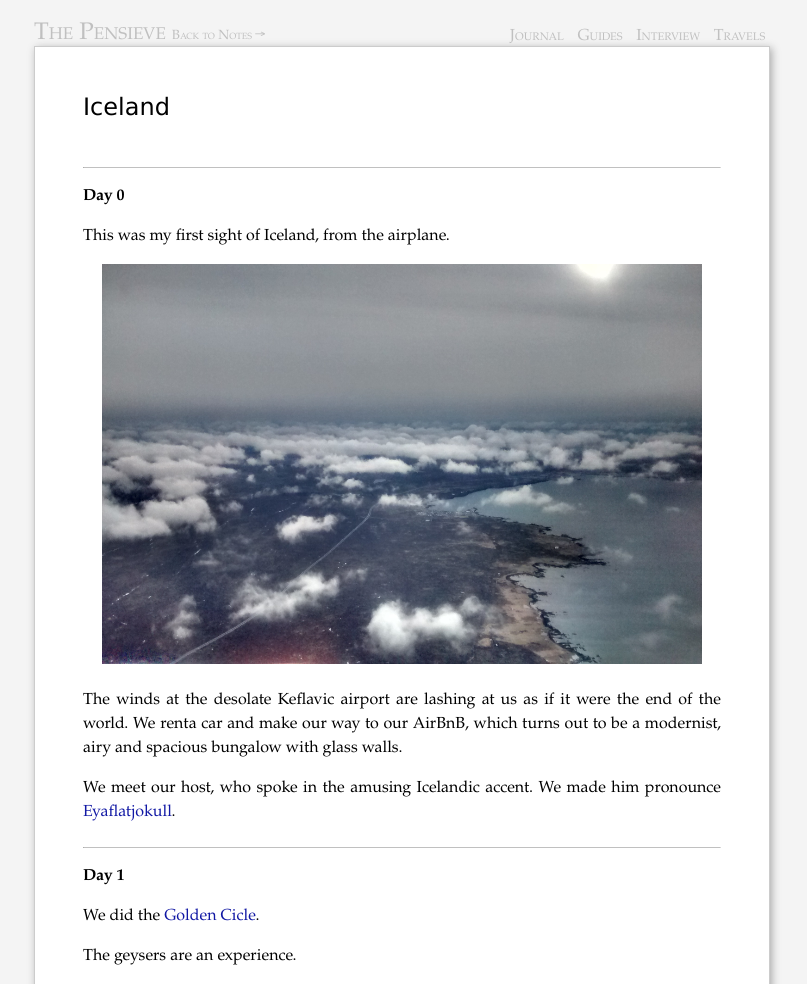
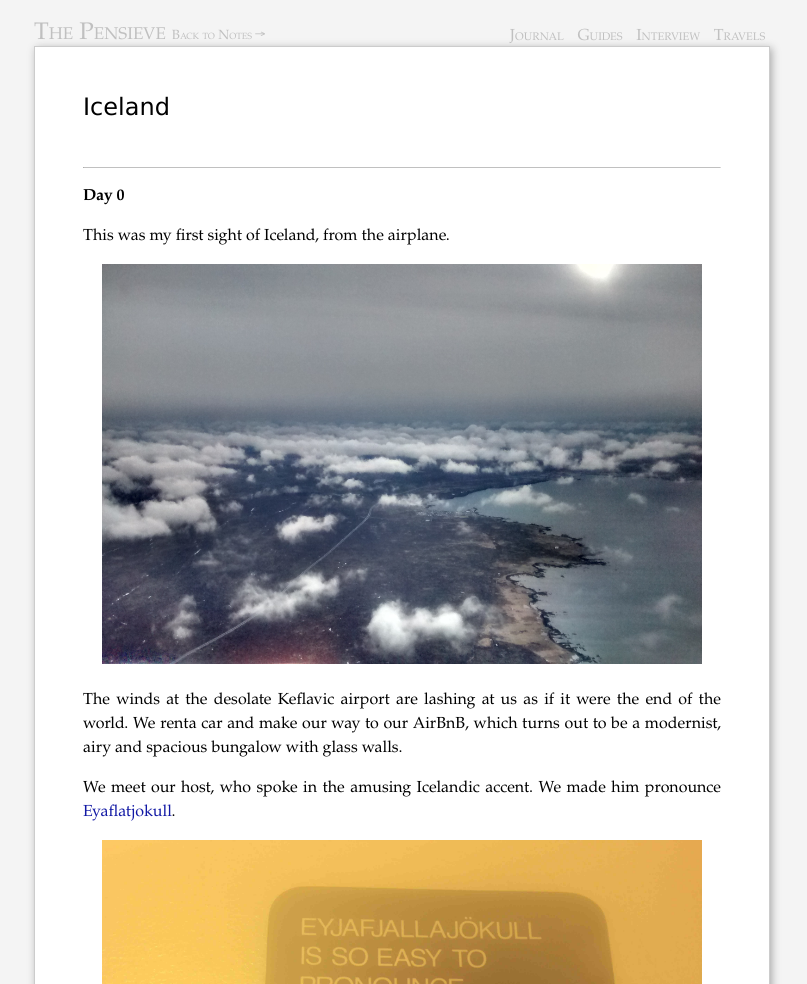
Before and after one commit to piyushahuja/piyushahuja.github.io, a Jekyll site: the page built from _posts/travel/2015-03-26-iceland.md, in a window 1280 px wide. Shown: the top 984 px of the page, without its empty margins (238-1045 px from the left). Built offline with Jekyll 4.4.1, drawn with Linux system fonts in a browser that asks for light colours; comment, search, counter and statistics services are not loaded; grey boxes are pictures that could not be loaded.

Commit message:
auto deployed

```diff
--- a/_posts/travel/2015-03-26-iceland.md
+++ b/_posts/travel/2015-03-26-iceland.md
@@ -25,6 +25,8 @@ The winds at the desolate Keflavic airport are lashing at us as if it were the e
 
 We meet our host, who spoke in the amusing Icelandic accent. We made him pronounce [Eyaflatjokull](https://en.wikipedia.org/wiki/Eyjafjallaj%C3%B6kull).
 
+<center><img src="files/images/iceland/pronounce.jpg" alt="Brandenberg" width="600" height= "400" /></center>
+
 ----
 
 **Day 1**
@@ -35,7 +37,7 @@ The geysers are an experience.
 
 <figure class="video_container" height= "400" width="400" >
   <video controls="true" allowfullscreen="true" height= "400" width="400">
-    <source src="files/images/iceland/geyser.mp4" type="video/mp4">
+    <source src="files/images/iceland/geyser" type="video/mp4">
   </video>
 </figure>
 
```
Also changed, not shown: files/images/iceland/pronounce.jpg (added), 1 other file.
